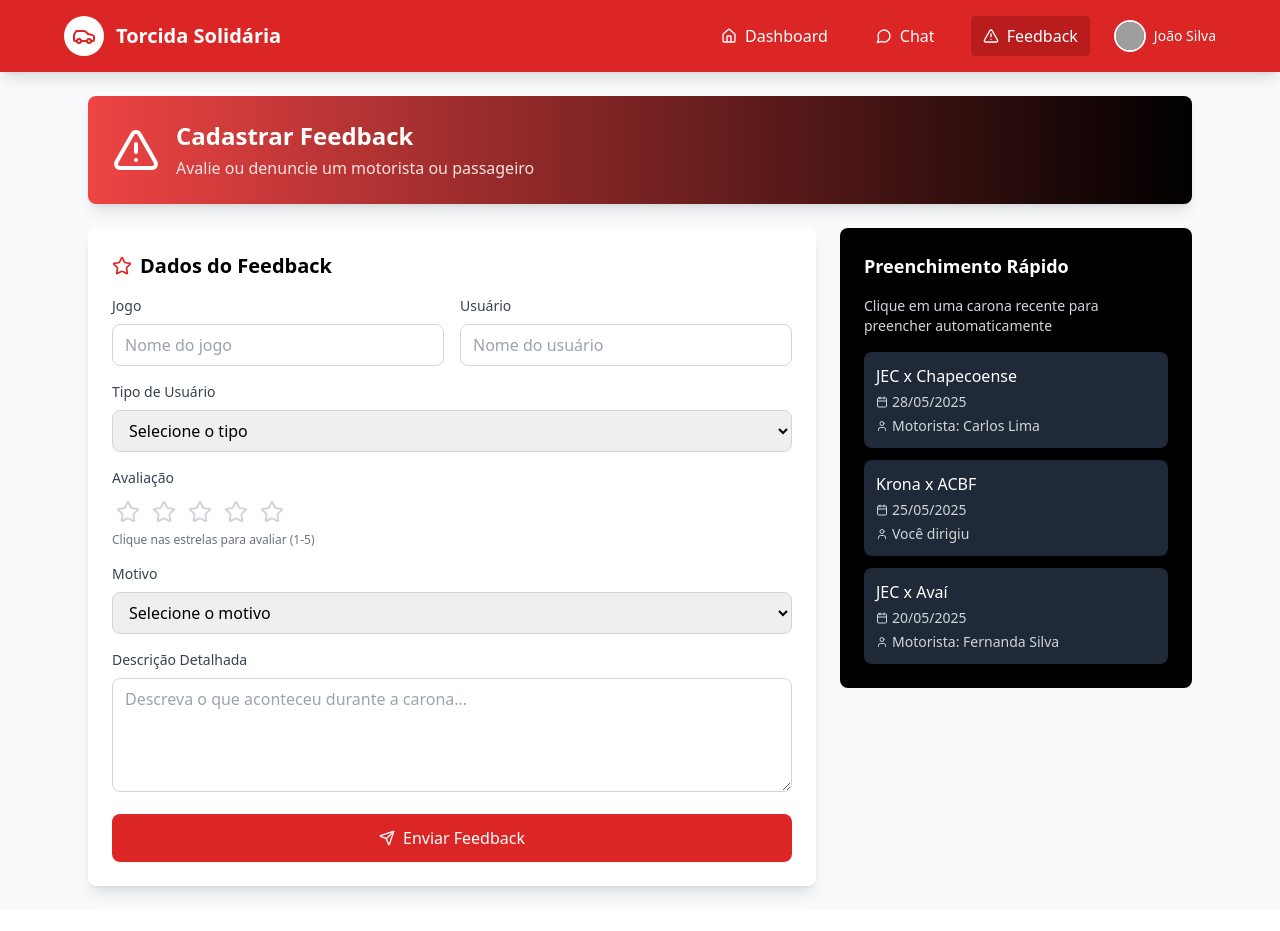
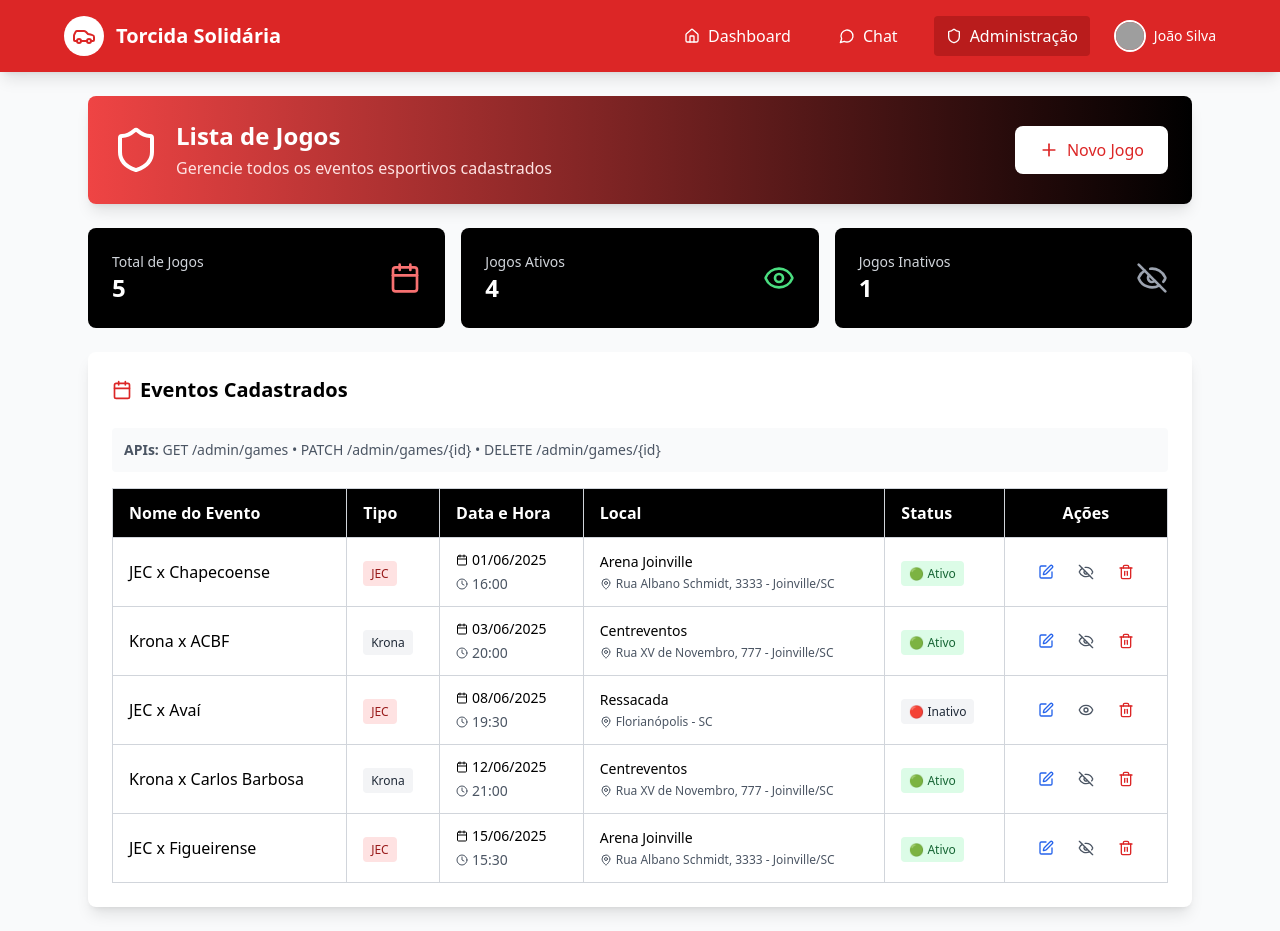
Before and after one commit to Gustavolskw/Start_up_VoiceLearn, a React (Vite) app: page / in a window 1280 px wide. Before the commit the page ends 910 px from the top, so only its background shows below. Built offline with nearby package versions, Linux system fonts and the light colour scheme; grey boxes are pictures that could not be loaded.

Commit message:
tela de jogos

```diff
--- a/src/App.jsx
+++ b/src/App.jsx
@@ -1,27 +1,23 @@
 import React, { useState } from 'react';
 import {
-  AlertTriangle,
-  Star,
-  Send,
+  Shield,
+  Plus,
+  Edit,
+  Trash2,
+  Eye,
+  EyeOff,
   Calendar,
-  User,
+  MapPin,
+  Clock,
   Home,
   Car,
   MessageCircle,
-  Clock,
-  MapPin
+  AlertCircle
 } from 'lucide-react';
 
-const TorcidaSolidariaSimpleFeedback = () => {
-  const [currentScreen, setCurrentScreen] = useState('feedback');
-  const [formData, setFormData] = useState({
-    type: '',
-    reportedUser: '',
-    game: '',
-    rating: 0,
-    reason: '',
-    description: ''
-  });
+const TorcidaSolidariaSimpleGamesList = () => {
+  const [currentScreen, setCurrentScreen] = useState('games-list');
+  const [showDeleteModal, setShowDeleteModal] = useState(null);
 
   // Mock data
   const user = {
@@ -31,84 +27,85 @@ const TorcidaSolidariaSimpleFeedback = () => {
     totalRides: 23
   };
 
-  const recentRides = [
+  const games = [
     {
       id: 1,
-      game: 'JEC x Chapecoense',
-      date: '2025-05-28',
-      driver: 'Carlos Lima',
-      passengers: ['Maria Santos', 'Pedro Costa'],
-      role: 'passageiro'
+      name: 'JEC x Chapecoense',
+      type: 'JEC',
+      date: '2025-06-01',
+      time: '16:00',
+      location: 'Arena Joinville',
+      address: 'Rua Albano Schmidt, 3333 - Joinville/SC',
+      status: 'ativo'
     },
     {
       id: 2,
-      game: 'Krona x ACBF',
-      date: '2025-05-25',
-      driver: 'João Silva',
-      passengers: ['Ana Oliveira', 'Lucas Santos'],
-      role: 'motorista'
+      name: 'Krona x ACBF',
+      type: 'Krona',
+      date: '2025-06-03',
+      time: '20:00',
+      location: 'Centreventos',
+      address: 'Rua XV de Novembro, 777 - Joinville/SC',
+      status: 'ativo'
     },
     {
       id: 3,
-      game: 'JEC x Avaí',
-      date: '2025-05-20',
-      driver: 'Fernanda Silva',
-      passengers: ['Roberto Alves'],
-      role: 'passageiro'
+      name: 'JEC x Avaí',
+      type: 'JEC',
+      date: '2025-06-08',
+      time: '19:30',
+      location: 'Ressacada',
+      address: 'Florianópolis - SC',
+      status: 'inativo'
+    },
+    {
+      id: 4,
+      name: 'Krona x Carlos Barbosa',
+      type: 'Krona',
+      date: '2025-06-12',
+      time: '21:00',
+      location: 'Centreventos',
+      address: 'Rua XV de Novembro, 777 - Joinville/SC',
+      status: 'ativo'
+    },
+    {
+      id: 5,
+      name: 'JEC x Figueirense',
+      type: 'JEC',
+      date: '2025-06-15',
+      time: '15:30',
+      location: 'Arena Joinville',
+      address: 'Rua Albano Schmidt, 3333 - Joinville/SC',
+      status: 'ativo'
     }
   ];
 
-  const reasonOptions = [
-    'Chegou atrasado',
-    'Cancelou em cima da hora',
-    'Não compareceu',
-    'Comportamento inadequado',
-    'Dirigiu de forma perigosa',
-    'Foi desrespeitoso',
-    'Cobrou dinheiro pela carona',
-    'Outros'
-  ];
-
-  // Handle form changes
-  const handleInputChange = (field, value) => {
-    setFormData(prev => ({ ...prev, [field]: value }));
+  const stats = {
+    total: games.length,
+    active: games.filter(g => g.status === 'ativo').length,
+    inactive: games.filter(g => g.status === 'inativo').length
   };
 
-  // Handle ride selection
-  const handleSelectRide = (ride) => {
-    const isDriver = ride.role === 'motorista';
-    setFormData(prev => ({
-      ...prev,
-      game: ride.game,
-      reportedUser: isDriver ? ride.passengers[0] : ride.driver,
-      type: isDriver ? 'passageiro' : 'motorista'
-    }));
+  // Handle actions
+  const handleEdit = (gameId) => {
+    console.log('API: PATCH /admin/games/' + gameId);
+    alert('Abrindo tela de edição do jogo...');
   };
 
-  // Handle star rating
-  const handleRating = (rating) => {
-    setFormData(prev => ({ ...prev, rating }));
+  const handleToggleStatus = (gameId, currentStatus) => {
+    const newStatus = currentStatus === 'ativo' ? 'inativo' : 'ativo';
+    console.log(`API: PATCH /admin/games/${gameId} - Status: ${newStatus}`);
+    alert(`Jogo ${newStatus === 'ativo' ? 'ativado' : 'desativado'} com sucesso!`);
   };
 
-  // Handle form submission
-  const handleSubmit = () => {
-    if (!formData.reportedUser || !formData.game || !formData.reason) {
-      alert('Por favor, preencha todos os campos obrigatórios.');
-      return;
-    }
+  const handleDelete = (gameId) => {
+    console.log('API: DELETE /admin/games/' + gameId);
+    alert('Jogo excluído com sucesso!');
+    setShowDeleteModal(null);
+  };
 
-    console.log('Enviando feedback:', formData);
-    alert('Feedback enviado com sucesso! Nossa equipe irá analisar em breve.');
-
-    // Reset form
-    setFormData({
-      type: '',
-      reportedUser: '',
-      game: '',
-      rating: 0,
-      reason: '',
-      description: ''
-    });
+  const handleNewGame = () => {
+    setCurrentScreen('add-game');
   };
 
   // Navigation Component
@@ -144,13 +141,13 @@ const TorcidaSolidariaSimpleFeedback = () => {
           </button>
 
           <button
-            onClick={() => setCurrentScreen('feedback')}
+            onClick={() => setCurrentScreen('games-list')}
             className={`flex items-center space-x-2 px-3 py-2 rounded transition-colors ${
-              currentScreen === 'feedback' ? 'bg-red-700' : 'hover:bg-red-700'
+              currentScreen === 'games-list' ? 'bg-red-700' : 'hover:bg-red-700'
             }`}
           >
-            <AlertTriangle className="w-4 h-4" />
-            <span>Feedback</span>
+            <Shield className="w-4 h-4" />
+            <span>Administração</span>
           </button>
 
           <div className="flex items-center space-x-2 ml-6">
@@ -166,205 +163,202 @@ const TorcidaSolidariaSimpleFeedback = () => {
     </nav>
   );
 
-  // Feedback Screen
-  const FeedbackScreen = () => (
+  // Delete Modal
+  const DeleteModal = ({ game }) => (
+    <div className="fixed inset-0 bg-black bg-opacity-50 flex items-center justify-center z-50">
+      <div className="bg-white rounded-lg p-6 max-w-md w-full mx-4">
+        <div className="flex items-center space-x-3 mb-4">
+          <AlertCircle className="w-8 h-8 text-red-600" />
+          <h3 className="text-lg font-bold text-gray-800">Confirmar Exclusão</h3>
+        </div>
+
+        <p className="text-gray-600 mb-6">
+          Tem certeza que deseja excluir o jogo <strong>"{game.name}"</strong>?
+        </p>
+
+        <div className="flex space-x-3">
+          <button
+            onClick={() => setShowDeleteModal(null)}
+            className="flex-1 px-4 py-2 border border-gray-300 rounded-lg text-gray-700 hover:bg-gray-50 transition-colors"
+          >
+            Cancelar
+          </button>
+          <button
+            onClick={() => handleDelete(game.id)}
+            className="flex-1 px-4 py-2 bg-red-600 text-white rounded-lg hover:bg-red-700 transition-colors"
+          >
+            Excluir
+          </button>
+        </div>
+      </div>
+    </div>
+  );
+
+  // Games List Screen
+  const GamesListScreen = () => (
     <div className="max-w-6xl mx-auto p-6 space-y-6">
       {/* Welcome Section */}
       <div className="bg-gradient-to-r from-red-500 to-black text-white p-6 rounded-lg shadow-lg">
-        <div className="flex items-center space-x-4">
-          <AlertTriangle className="w-12 h-12" />
-          <div>
-            <h2 className="text-2xl font-bold">Cadastrar Feedback</h2>
-            <p className="text-red-100 mt-1">
-              Avalie ou denuncie um motorista ou passageiro
-            </p>
+        <div className="flex items-center justify-between">
+          <div className="flex items-center space-x-4">
+            <Shield className="w-12 h-12" />
+            <div>
+              <h2 className="text-2xl font-bold">Lista de Jogos</h2>
+              <p className="text-red-100 mt-1">
+                Gerencie todos os eventos esportivos cadastrados
+              </p>
+            </div>
+          </div>
+
+          <button
+            onClick={handleNewGame}
+            className="bg-white text-red-600 px-6 py-3 rounded-lg hover:bg-gray-100 transition-colors flex items-center font-medium"
+          >
+            <Plus className="w-5 h-5 mr-2" />
+            Novo Jogo
+          </button>
+        </div>
+      </div>
+
+      {/* Stats */}
+      <div className="grid grid-cols-1 md:grid-cols-3 gap-4">
+        <div className="bg-black text-white p-6 rounded-lg">
+          <div className="flex items-center justify-between">
+            <div>
+              <p className="text-gray-300 text-sm">Total de Jogos</p>
+              <p className="text-2xl font-bold">{stats.total}</p>
+            </div>
+            <Calendar className="w-8 h-8 text-red-400" />
+          </div>
+        </div>
+
+        <div className="bg-black text-white p-6 rounded-lg">
+          <div className="flex items-center justify-between">
+            <div>
+              <p className="text-gray-300 text-sm">Jogos Ativos</p>
+              <p className="text-2xl font-bold">{stats.active}</p>
+            </div>
+            <Eye className="w-8 h-8 text-green-400" />
+          </div>
+        </div>
+
+        <div className="bg-black text-white p-6 rounded-lg">
+          <div className="flex items-center justify-between">
+            <div>
+              <p className="text-gray-300 text-sm">Jogos Inativos</p>
+              <p className="text-2xl font-bold">{stats.inactive}</p>
+            </div>
+            <EyeOff className="w-8 h-8 text-gray-400" />
           </div>
         </div>
       </div>
 
-      <div className="grid grid-cols-1 lg:grid-cols-3 gap-6">
-        {/* Form */}
-        <div className="lg:col-span-2">
-          <div className="bg-white rounded-lg shadow-lg p-6">
-            <h3 className="text-xl font-bold mb-4 flex items-center">
-              <Star className="w-5 h-5 mr-2 text-red-600" />
-              Dados do Feedback
-            </h3>
+      {/* Games Table */}
+      <div className="bg-white rounded-lg shadow-lg p-6">
+        <h3 className="text-xl font-bold mb-6 flex items-center">
+          <Calendar className="w-5 h-5 mr-2 text-red-600" />
+          Eventos Cadastrados
+        </h3>
 
-            <div className="space-y-4">
-              {/* Game and User */}
-              <div className="grid grid-cols-1 md:grid-cols-2 gap-4">
-                <div>
-                  <label className="block text-sm font-medium text-gray-700 mb-2">
-                    Jogo
-                  </label>
-                  <input
-                    type="text"
-                    value={formData.game}
-                    onChange={(e) => handleInputChange('game', e.target.value)}
-                    placeholder="Nome do jogo"
-                    className="w-full border border-gray-300 rounded-lg px-3 py-2 focus:outline-none focus:ring-2 focus:ring-red-500"
-                  />
-                </div>
-                <div>
-                  <label className="block text-sm font-medium text-gray-700 mb-2">
-                    Usuário
-                  </label>
-                  <input
-                    type="text"
-                    value={formData.reportedUser}
-                    onChange={(e) => handleInputChange('reportedUser', e.target.value)}
-                    placeholder="Nome do usuário"
-                    className="w-full border border-gray-300 rounded-lg px-3 py-2 focus:outline-none focus:ring-2 focus:ring-red-500"
-                  />
-                </div>
-              </div>
-
-              {/* Type */}
-              <div>
-                <label className="block text-sm font-medium text-gray-700 mb-2">
-                  Tipo de Usuário
-                </label>
-                <select
-                  value={formData.type}
-                  onChange={(e) => handleInputChange('type', e.target.value)}
-                  className="w-full border border-gray-300 rounded-lg px-3 py-2 focus:outline-none focus:ring-2 focus:ring-red-500"
-                >
-                  <option value="">Selecione o tipo</option>
-                  <option value="motorista">Motorista</option>
-                  <option value="passageiro">Passageiro</option>
-                </select>
-              </div>
-
-              {/* Rating */}
-              <div>
-                <label className="block text-sm font-medium text-gray-700 mb-2">
-                  Avaliação
-                </label>
-                <div className="flex space-x-1">
-                  {[1, 2, 3, 4, 5].map((star) => (
-                    <button
-                      key={star}
-                      onClick={() => handleRating(star)}
-                      className={`p-1 transition-colors ${
-                        star <= formData.rating ? 'text-yellow-400' : 'text-gray-300'
-                      }`}
-                    >
-                      <Star className={`w-6 h-6 ${star <= formData.rating ? 'fill-current' : ''}`} />
-                    </button>
-                  ))}
-                </div>
-                <p className="text-xs text-gray-500 mt-1">
-                  Clique nas estrelas para avaliar (1-5)
-                </p>
-              </div>
-
-              {/* Reason */}
-              <div>
-                <label className="block text-sm font-medium text-gray-700 mb-2">
-                  Motivo
-                </label>
-                <select
-                  value={formData.reason}
-                  onChange={(e) => handleInputChange('reason', e.target.value)}
-                  className="w-full border border-gray-300 rounded-lg px-3 py-2 focus:outline-none focus:ring-2 focus:ring-red-500"
-                >
-                  <option value="">Selecione o motivo</option>
-                  {reasonOptions.map((reason, index) => (
-                    <option key={index} value={reason}>{reason}</option>
-                  ))}
-                </select>
-              </div>
-
-              {/* Description */}
-              <div>
-                <label className="block text-sm font-medium text-gray-700 mb-2">
-                  Descrição Detalhada
-                </label>
-                <textarea
-                  value={formData.description}
-                  onChange={(e) => handleInputChange('description', e.target.value)}
-                  rows="4"
-                  placeholder="Descreva o que aconteceu durante a carona..."
-                  className="w-full border border-gray-300 rounded-lg px-3 py-2 focus:outline-none focus:ring-2 focus:ring-red-500"
-                />
-              </div>
-
-              {/* Submit Button */}
-              <button
-                onClick={handleSubmit}
-                className="w-full bg-red-600 text-white py-3 rounded-lg hover:bg-red-700 transition-colors flex items-center justify-center font-medium"
-              >
-                <Send className="w-4 h-4 mr-2" />
-                Enviar Feedback
-              </button>
-            </div>
-          </div>
+        {/* API Info */}
+        <div className="mb-4 text-sm text-gray-600 bg-gray-50 p-3 rounded">
+          <strong>APIs:</strong> GET /admin/games • PATCH /admin/games/{"{id}"} • DELETE /admin/games/{"{id}"}
         </div>
 
-        {/* Recent Rides */}
-        <div className="space-y-4">
-          <div className="bg-black text-white rounded-lg p-6">
-            <h3 className="font-bold text-lg mb-4">Preenchimento Rápido</h3>
-            <p className="text-gray-300 text-sm mb-4">
-              Clique em uma carona recente para preencher automaticamente
-            </p>
+        <div className="overflow-x-auto">
+          <table className="w-full border-collapse">
+            <thead>
+              <tr className="bg-black text-white">
+                <th className="border border-gray-300 px-4 py-3 text-left">Nome do Evento</th>
+                <th className="border border-gray-300 px-4 py-3 text-left">Tipo</th>
+                <th className="border border-gray-300 px-4 py-3 text-left">Data e Hora</th>
+                <th className="border border-gray-300 px-4 py-3 text-left">Local</th>
+                <th className="border border-gray-300 px-4 py-3 text-left">Status</th>
+                <th className="border border-gray-300 px-4 py-3 text-center">Ações</th>
+              </tr>
+            </thead>
+            <tbody>
+              {games.map((game, index) => (
+                <tr key={game.id} className={`hover:bg-gray-50 ${index % 2 === 0 ? 'bg-white' : 'bg-gray-25'}`}>
+                  <td className="border border-gray-300 px-4 py-3 font-medium">
+                    {game.name}
+                  </td>
 
-            <div className="space-y-3">
-              {recentRides.map((ride) => (
-                <button
-                  key={ride.id}
-                  onClick={() => handleSelectRide(ride)}
-                  className="w-full text-left p-3 bg-gray-800 rounded-lg hover:bg-gray-700 transition-colors"
-                >
-                  <div className="font-medium">{ride.game}</div>
-                  <div className="text-sm text-gray-300 mt-1">
-                    <div className="flex items-center mb-1">
-                      <Calendar className="w-3 h-3 mr-1" />
-                      {new Date(ride.date).toLocaleDateString('pt-BR')}
+                  <td className="border border-gray-300 px-4 py-3">
+                    <span className={`px-2 py-1 rounded text-xs font-medium ${
+                      game.type === 'JEC' ? 'bg-red-100 text-red-800' : 'bg-gray-100 text-gray-800'
+                    }`}>
+                      {game.type}
+                    </span>
+                  </td>
+
+                  <td className="border border-gray-300 px-4 py-3">
+                    <div className="text-sm">
+                      <div className="flex items-center">
+                        <Calendar className="w-3 h-3 mr-1" />
+                        {new Date(game.date).toLocaleDateString('pt-BR')}
+                      </div>
+                      <div className="flex items-center mt-1 text-gray-600">
+                        <Clock className="w-3 h-3 mr-1" />
+                        {game.time}
+                      </div>
                     </div>
-                    <div className="flex items-center">
-                      <User className="w-3 h-3 mr-1" />
-                      {ride.role === 'motorista' ? 'Você dirigiu' : `Motorista: ${ride.driver}`}
+                  </td>
+
+                  <td className="border border-gray-300 px-4 py-3">
+                    <div className="text-sm">
+                      <div className="font-medium">{game.location}</div>
+                      <div className="text-gray-600 text-xs mt-1 flex items-center">
+                        <MapPin className="w-3 h-3 mr-1" />
+                        {game.address}
+                      </div>
                     </div>
-                  </div>
-                </button>
+                  </td>
+
+                  <td className="border border-gray-300 px-4 py-3">
+                    <span className={`px-2 py-1 rounded text-xs font-medium ${
+                      game.status === 'ativo' ? 'bg-green-100 text-green-800' : 'bg-gray-100 text-gray-800'
+                    }`}>
+                      {game.status === 'ativo' ? '🟢 Ativo' : '🔴 Inativo'}
+                    </span>
+                  </td>
+
+                  <td className="border border-gray-300 px-4 py-3">
+                    <div className="flex space-x-2 justify-center">
+                      <button
+                        onClick={() => handleEdit(game.id)}
+                        className="p-2 text-blue-600 hover:bg-blue-50 rounded-lg transition-colors"
+                        title="Editar"
+                      >
+                        <Edit className="w-4 h-4" />
+                      </button>
+
+                      <button
+                        onClick={() => handleToggleStatus(game.id, game.status)}
+                        className="p-2 text-gray-600 hover:bg-gray-50 rounded-lg transition-colors"
+                        title={game.status === 'ativo' ? 'Desativar' : 'Ativar'}
+                      >
+                        {game.status === 'ativo' ? <EyeOff className="w-4 h-4" /> : <Eye className="w-4 h-4" />}
+                      </button>
+
+                      <button
+                        onClick={() => setShowDeleteModal(game)}
+                        className="p-2 text-red-600 hover:bg-red-50 rounded-lg transition-colors"
+                        title="Excluir"
+                      >
+                        <Trash2 className="w-4 h-4" />
+                      </button>
+                    </div>
+                  </td>
+                </tr>
               ))}
-            </div>
-          </div>
-
-          {formData.game && (
-            <div className="bg-white rounded-lg shadow-lg p-6">
-              <h3 className="font-bold mb-3 flex items-center">
-                <AlertTriangle className="w-5 h-5 mr-2 text-red-600" />
-                Preview do Feedback
-              </h3>
-
-              <div className="space-y-2 text-sm">
-                <div><strong>Jogo:</strong> {formData.game}</div>
-                <div><strong>Usuário:</strong> {formData.reportedUser}</div>
-                {formData.type && <div><strong>Tipo:</strong> {formData.type}</div>}
-                {formData.rating > 0 && (
-                  <div className="flex items-center">
-                    <strong className="mr-2">Avaliação:</strong>
-                    <div className="flex">
-                      {[1, 2, 3, 4, 5].map((star) => (
-                        <Star
-                          key={star}
-                          className={`w-4 h-4 ${
-                            star <= formData.rating ? 'text-yellow-400 fill-current' : 'text-gray-300'
-                          }`}
-                        />
-                      ))}
-                    </div>
-                  </div>
-                )}
-                {formData.reason && <div><strong>Motivo:</strong> {formData.reason}</div>}
-              </div>
-            </div>
-          )}
+            </tbody>
+          </table>
         </div>
       </div>
+
+      {/* Delete Modal */}
+      {showDeleteModal && <DeleteModal game={showDeleteModal} />}
     </div>
   );
 
@@ -372,9 +366,9 @@ const TorcidaSolidariaSimpleFeedback = () => {
   return (
     <div className="min-h-screen bg-gray-50">
       <Navigation />
-      <FeedbackScreen />
+      <GamesListScreen />
     </div>
   );
 };
 
-export default TorcidaSolidariaSimpleFeedback;
+export default TorcidaSolidariaSimpleGamesList;
```
